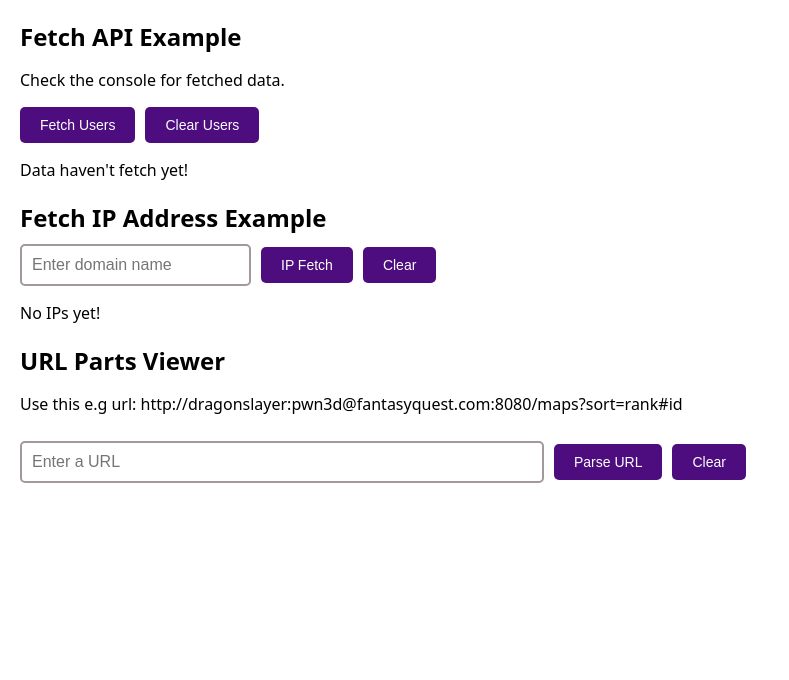
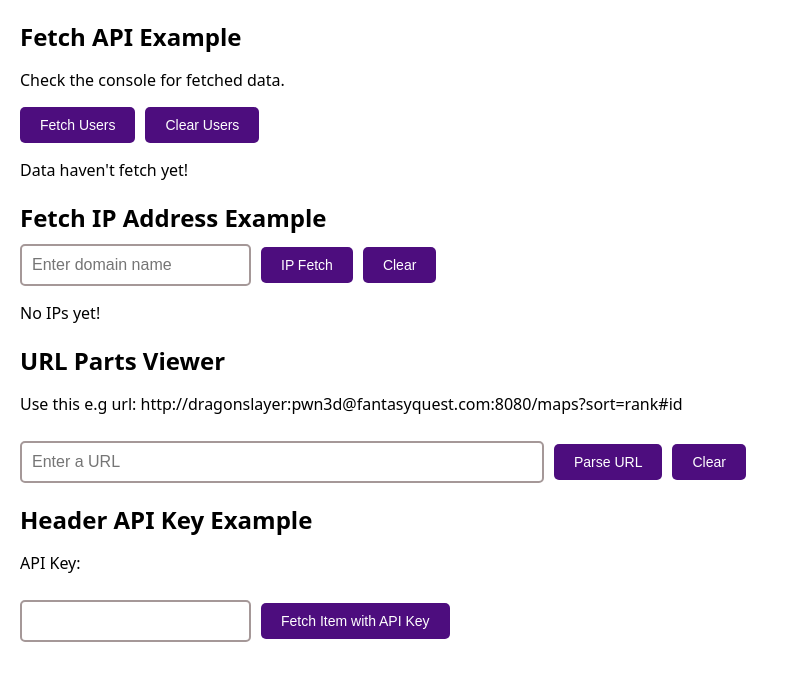
Before and after one commit to KevinHein-KSH/http-assets, a React (Vite) app: page / in a window 1280 px wide. Shown: the top 680 px of the page, without its empty margins (0-789 px from the left). Built offline with nearby package versions, Linux system fonts and the light colour scheme.

Commit message:
WIP commit: header with apiKey

```diff
--- a/src/App.tsx
+++ b/src/App.tsx
@@ -1,6 +1,7 @@
 import FetchIPAddress from './components/Ch2-DNS/FetchIPAddress';
 import FetchData from './components/Ch1-Fetch_API/FetchCall';
 import UrlViewer from './components/Ch3-URL/URLParts';
+import HeaderApiKey from './components/Ch6-Header/HeaderApiKey';
 
 export default function App() {
     return (
@@ -8,6 +9,7 @@ export default function App() {
             <FetchData />
             <FetchIPAddress />
             <UrlViewer />
+            <HeaderApiKey />
         </>
     );
 }
--- /dev/null
+++ b/src/components/Ch6-Header/HeaderApiKey.tsx
@@ -0,0 +1,57 @@
+import React, { useState } from "react";
+
+export default function HeaderApiKey() {
+  const [apiKeyState, setapiKeyState] = useState("");
+  const [domainState, setDomainState] = useState<string>("httpbin.org");
+
+  async function init(domain: string = domainState) {
+    const items = await getItemData(domain);
+    const contentType = items.headers.get("content-type");
+    console.log("Content-Type from API:", contentType);
+
+    try {
+      const json = await items.json();
+      console.log("Response sample:", json);
+    } catch {
+      const text = await items.text();
+      console.log("Response text:", text.slice(0, 200));
+    }
+  }
+
+  async function getItemData(domain: string) {
+    if (!apiKeyState) {
+      const newKey = generateKey();
+      setapiKeyState(newKey);
+    }
+    const response = await fetch(`https://${domain}/anything`, {
+      method: "GET",
+      mode: "cors",
+      headers: {
+        "X-API-Key": apiKeyState,
+        "Content-Type": "application/json",
+      },
+    });
+    return response;
+  }
+
+  function generateKey() {
+    const characters = "ABCDEF0123456789";
+    let result = "";
+    for (let i = 0; i < 16; i++) {
+      result += characters.charAt(
+        Math.floor(Math.random() * characters.length)
+      );
+    }
+    console.log(result);
+    return result;
+  }
+
+  return (
+    <>
+      <h2>Header API Key Example</h2>
+      <p>API Key: {apiKeyState}</p>
+      <input type="text" onChange={(e) => setDomainState(e.target.value)} />
+      <button onClick={() => init(domainState)}>Fetch Item with API Key</button>
+    </>
+  );
+}
```
